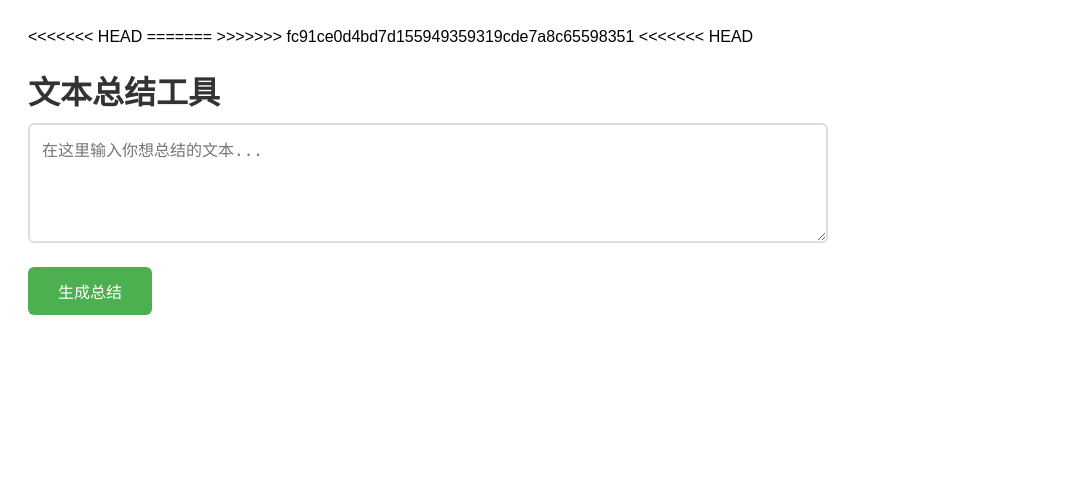
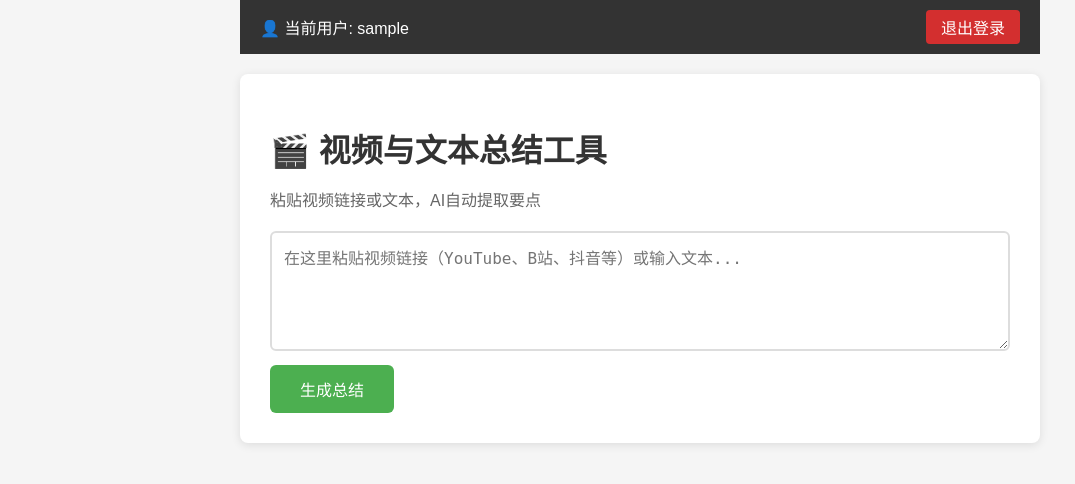
Before and after one commit to en608/en1, a Flask app: page / in a window 1280 px wide. Shown: the top 484 px of the page, without its empty margins (0-1075 px from the left). Run offline with Flask 3, Linux system fonts and the light colour scheme; the visitor is signed in with stand-in values (Sample User, id 1).

Commit message:
Update index.html

```diff
--- a/templates/index.html
+++ b/templates/index.html
@@ -3,45 +3,11 @@
 <head>
     <meta charset="UTF-8">
     <meta name="viewport" content="width=device-width, initial-scale=1.0">
-<<<<<<< HEAD
-    <title>文本总结工具</title>
-=======
     <title>视频与文本总结工具</title>
->>>>>>> fc91ce0d4bd7d155949359319cde7a8c65598351
     <style>
         body {
             font-family: Arial, sans-serif;
             max-width: 800px;
-<<<<<<< HEAD
-            margin: 50px auto;
-            padding: 20px;
-        }
-        textarea {
-            width: 100%;
-            height: 150px;
-            padding: 10px;
-            font-size: 16px;
-            margin-bottom: 10px;
-        }
-        button {
-            padding: 10px 20px;
-            font-size: 16px;
-            cursor: pointer;
-        }
-        .summary-box {
-            margin-top: 20px;
-            padding: 15px;
-            border: 1px solid #ddd;
-            background-color: #f9f9f9;
-            position: relative;
-        }
-        .copy-btn {
-            position: absolute;
-            top: 10px;
-            right: 10px;
-            padding: 5px 10px;
-            font-size: 14px;
-=======
             margin: 0 auto;
             padding: 20px;
             background-color: #f5f5f5;
@@ -172,32 +138,10 @@
             display: none;
             color: #666;
             margin-top: 10px;
->>>>>>> fc91ce0d4bd7d155949359319cde7a8c65598351
         }
     </style>
 </head>
 <body>
-<<<<<<< HEAD
-    <h1>文本总结工具</h1>
-    <form method="POST" action="/summarize">
-        <textarea name="content" placeholder="在这里输入你想总结的文本...">{{ content if content else '' }}</textarea>
-        <br>
-        <button type="submit">生成总结</button>
-    </form>
-
-    {% if summary %}
-    <div class="summary-box" id="summaryBox">
-        <button class="copy-btn" onclick="copySummary()">复制总结</button>
-        <p>{{ summary }}</p>
-    </div>
-    {% endif %}
-
-    <script>
-        function copySummary() {
-            const summaryText = document.getElementById('summaryBox').innerText;
-            navigator.clipboard.writeText(summaryText.replace('复制总结', '')).then(() => {
-                alert('总结已复制到剪贴板!');
-=======
     <!-- 用户导航栏 -->
     <div class="navbar">
         <span>👤 当前用户: {{ current_user.username }}</span>
@@ -254,7 +198,6 @@
                 document.execCommand('copy');
                 document.body.removeChild(textarea);
                 alert('总结已复制到剪贴板！');
->>>>>>> fc91ce0d4bd7d155949359319cde7a8c65598351
             });
         }
     </script>
```
